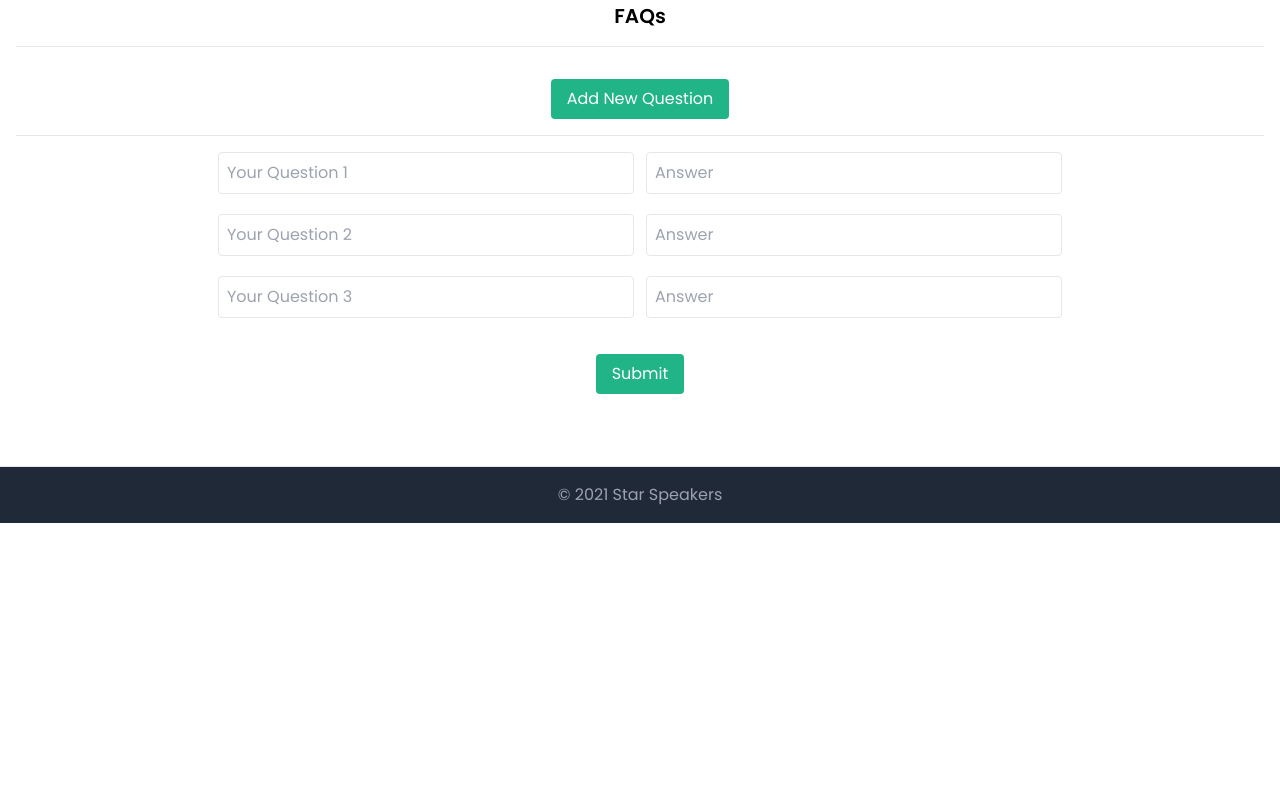
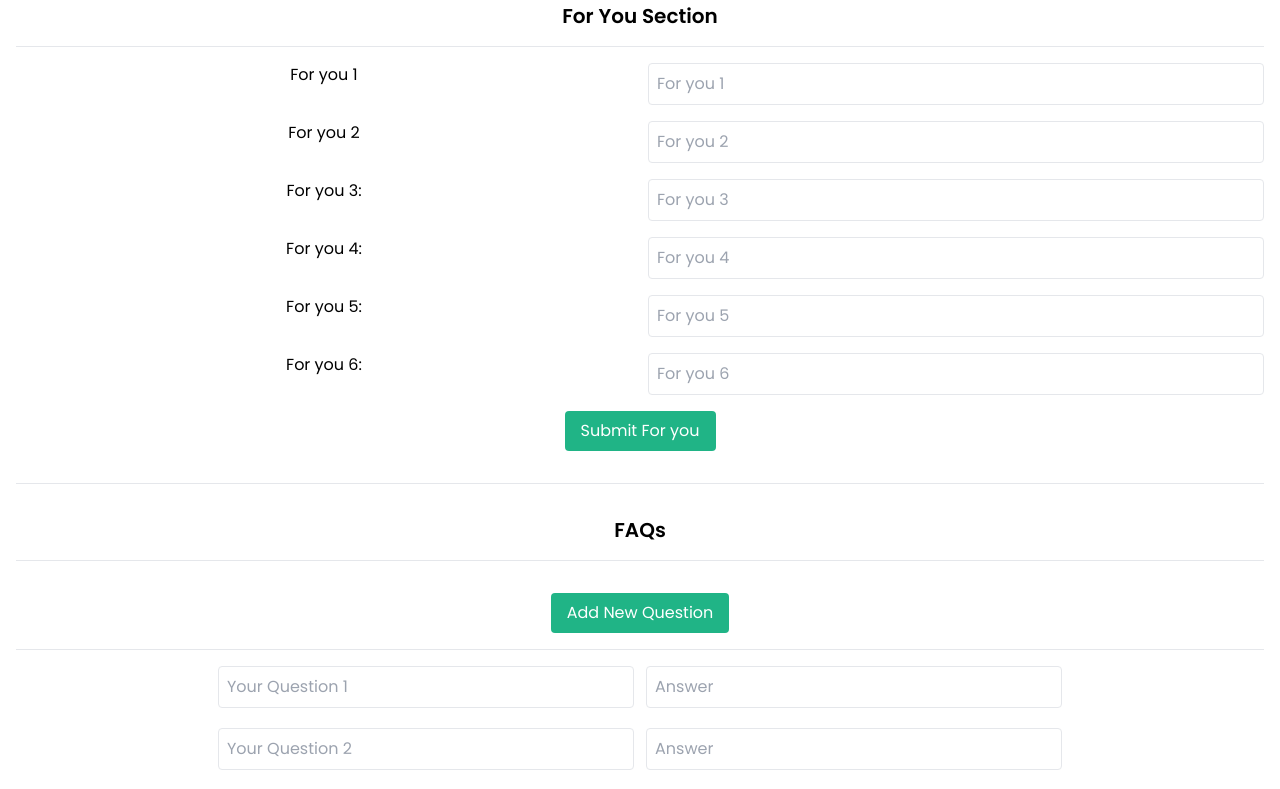
Before and after one commit to devensinghbhagtani/Star-Speakers-Academy, a React (Vite) app: page /admin/MasterClassEdit in a window 1280 px wide. Shown: the part 2600-3389 px from the top of the page. Before the commit the page ends 3123 px from the top, so only its background shows below. Built offline with nearby package versions, Linux system fonts and the light colour scheme; no server answers; sample sign-in values are in the browser's storage.

Commit message:
Refactor URLs to use environment variables and update server URL

```diff
--- a/src/components/AdminPanel/MasterClassEdit.jsx
+++ b/src/components/AdminPanel/MasterClassEdit.jsx
@@ -802,6 +802,75 @@ export default function MasterClassEdit() {
 				</div> */}
 				<hr className="my-8" />
 				<div>
+					<div className="space-y-4">
+						<h3 className="text-xl font-semibold">For You Section</h3>
+						<hr className="my-4" />
+						<form onSubmit={SubmitForYou}>
+							<div className="space-y-4">
+								<div className="grid grid-cols-1 md:grid-cols-2 gap-4">
+									<label className="items-center">For you 1</label>
+									<input
+										type="text"
+										className="border rounded p-2"
+										name="ip1"
+										placeholder="For you 1"
+									/>
+								</div>
+								<div className="grid grid-cols-1 md:grid-cols-2 gap-4">
+									<label className="items-center">For you 2</label>
+									<input
+										type="text"
+										className="border rounded p-2"
+										name="ip2"
+										placeholder="For you 2"
+									/>
+								</div>
+								<div className="grid grid-cols-1 md:grid-cols-2 gap-4">
+									<label className="items-center">For you 3:</label>
+									<input
+										type="text"
+										className="border rounded p-2"
+										name="ip3"
+										placeholder="For you 3"
+									/>
+								</div>
+								<div className="grid grid-cols-1 md:grid-cols-2 gap-4">
+									<label className="items-center">For you 4:</label>
+									<input
+										type="text"
+										className="border rounded p-2"
+										name="ip4"
+										placeholder="For you 4"
+									/>
+								</div>
+								<div className="grid grid-cols-1 md:grid-cols-2 gap-4">
+									<label className="items-center">For you 5:</label>
+									<input
+										type="text"
+										className="border rounded p-2"
+										name="ip5"
+										placeholder="For you 5"
+									/>
+								</div>
+								<div className="grid grid-cols-1 md:grid-cols-2 gap-4">
+									<label className="items-center">For you 6:</label>
+									<input
+										type="text"
+										className="border rounded p-2"
+										name="ip6"
+										placeholder="For you 6"
+									/>
+								</div>
+								<button
+									type="submit"
+									className="bg-custom-green text-white px-4 py-2 rounded mt-4 hover:bg-[#0d865f] transition-all duration-300"
+								>Submit For you</button>
+							</div>
+						</form>
+					</div>
+				</div>
+				<hr className="my-8" />
+				<div>
 					<div className="">
 						<h3 className="text-xl font-semibold">FAQs</h3>
 						<hr className="my-4" />
```
Also changed, not shown: 1 other file (tests, documents, lock files or other folders). Lines whose indentation alone changed are shown as unchanged.
